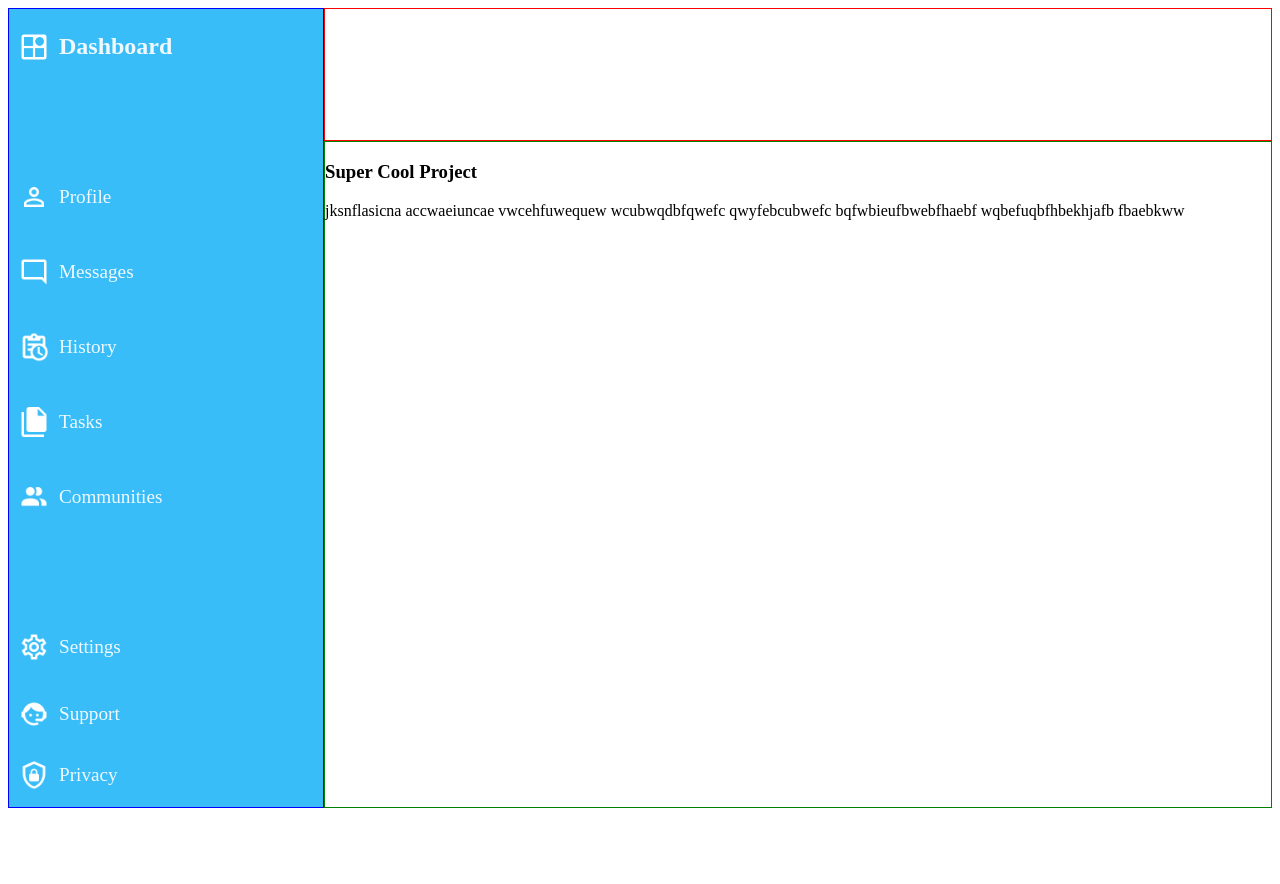
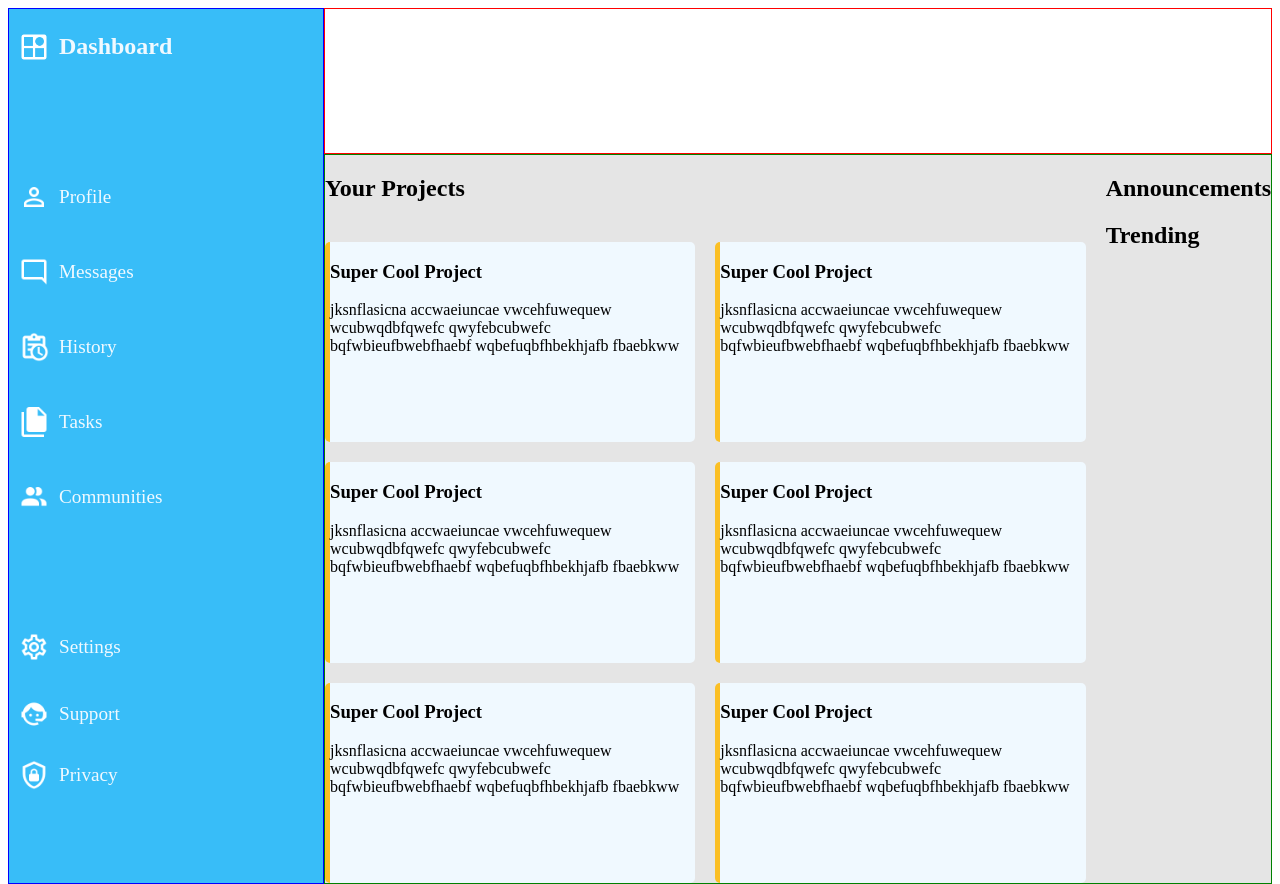
Before and after one commit to Aldo-Portillo-Frontend-Projects/AdminDashboard-grid, a plain HTML site: page index.html in a window 1280 px wide. Before the commit the page ends 808 px from the top, so only its background shows below. Drawn offline with Linux system fonts and the light colour scheme.

Commit message:
Create projects cards

```diff
--- a/index.html
+++ b/index.html
@@ -60,13 +60,41 @@
         </div>
         <div class="main">
             <div class="projects-grid">
-                <div>
+                <div class="projects-title">
+                    <h2>Your Projects</h2>
+                </div>
+                <div class="project-card">
                     <h3>Super Cool Project</h3>
                     <p>jksnflasicna accwaeiuncae vwcehfuwequew wcubwqdbfqwefc  qwyfebcubwefc bqfwbieufbwebfhaebf wqbefuqbfhbekhjafb fbaebkww</p>
                 </div>
-            </div>
-            <div class="announcements-trending-grid">
-
+                <div class="project-card">
+                    <h3>Super Cool Project</h3>
+                    <p>jksnflasicna accwaeiuncae vwcehfuwequew wcubwqdbfqwefc  qwyfebcubwefc bqfwbieufbwebfhaebf wqbefuqbfhbekhjafb fbaebkww</p>
+                </div>
+                <div class="project-card">
+                    <h3>Super Cool Project</h3>
+                    <p>jksnflasicna accwaeiuncae vwcehfuwequew wcubwqdbfqwefc  qwyfebcubwefc bqfwbieufbwebfhaebf wqbefuqbfhbekhjafb fbaebkww</p>
+                </div>
+                <div class="project-card">
+                    <h3>Super Cool Project</h3>
+                    <p>jksnflasicna accwaeiuncae vwcehfuwequew wcubwqdbfqwefc  qwyfebcubwefc bqfwbieufbwebfhaebf wqbefuqbfhbekhjafb fbaebkww</p>
+                </div>
+                <div class="project-card">
+                    <h3>Super Cool Project</h3>
+                    <p>jksnflasicna accwaeiuncae vwcehfuwequew wcubwqdbfqwefc  qwyfebcubwefc bqfwbieufbwebfhaebf wqbefuqbfhbekhjafb fbaebkww</p>
+                </div>
+                <div class="project-card">
+                    <h3>Super Cool Project</h3>
+                    <p>jksnflasicna accwaeiuncae vwcehfuwequew wcubwqdbfqwefc  qwyfebcubwefc bqfwbieufbwebfhaebf wqbefuqbfhbekhjafb fbaebkww</p>
+                </div>
+                <div class="announcements-trending-grid">
+                    <div class="announcements">
+                        <h2>Announcements</h2>
+                    </div>
+                    <div class="trending">
+                        <h2>Trending</h2>
+                    </div>
+                </div>
             </div>
         </div>
 </body>
--- a/styles/style.css
+++ b/styles/style.css
@@ -50,8 +50,36 @@ body{
 .nav-line > img{
     max-height: 30px;
 }
+
+
+
+
+
+
 .main{
     border: 1px solid green;
     grid-column: 2/3;
+    background-color: #e5e5e5;
+}
 
+
+.projects-grid{
+    display: grid;
+    min-height: 100%;
+    gap: 20px;
+    grid-template-columns: 3fr 3fr 1fr;
+    grid-template-rows: 1fr 3fr 3fr 3fr;
 }
+
+.projects-title{
+    grid-column: 1/3;
+}
+.project-card{
+    background-color: #f0f9ff;
+    border-left: solid 5px #fbbf24;
+    border-radius: 5px;
+}
+.announcements-trending-grid{
+    grid-column: 3/4;
+    grid-row: 1/5;
+}
```
